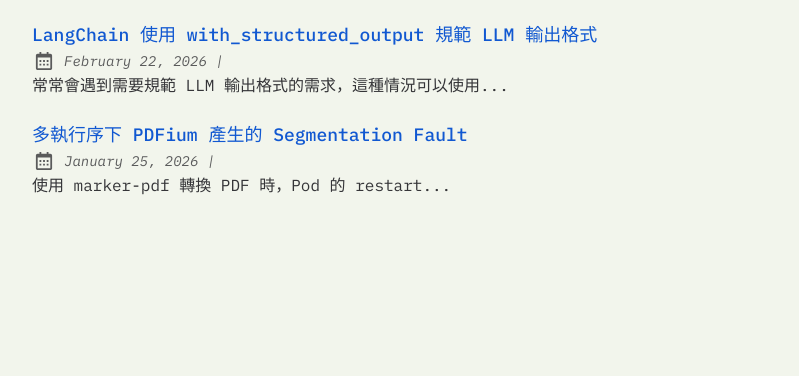
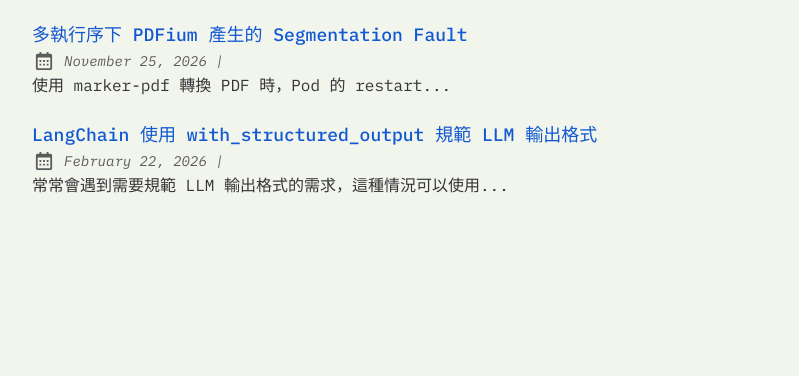
Before and after one commit to ZyKaiyZ/kaiyz-blog, an Astro site: page /tags/python in a window 1280 px wide. Shown: the part 324-700 px from the top of the page, without its empty margins (240-1039 px from the left). Built offline with nearby package versions, Linux system fonts and the light colour scheme; Astro itself is replaced by a stand-in of ours; some packages are replaced by stand-ins of ours.

Commit message:
Update post pub time

```diff
--- a/src/content/blog/post12-20261125.md
+++ b/src/content/blog/post12-20261125.md
@@ -1,7 +1,7 @@
 ---
 title: 多執行序下 PDFium 產生的 Segmentation Fault
 author: Kaiyz
-pubDatetime: 2026-01-25T00:00:00Z
+pubDatetime: 2026-11-25T00:00:00Z
 postSlug: post12-20261125
 featured: false
 draft: false
```
